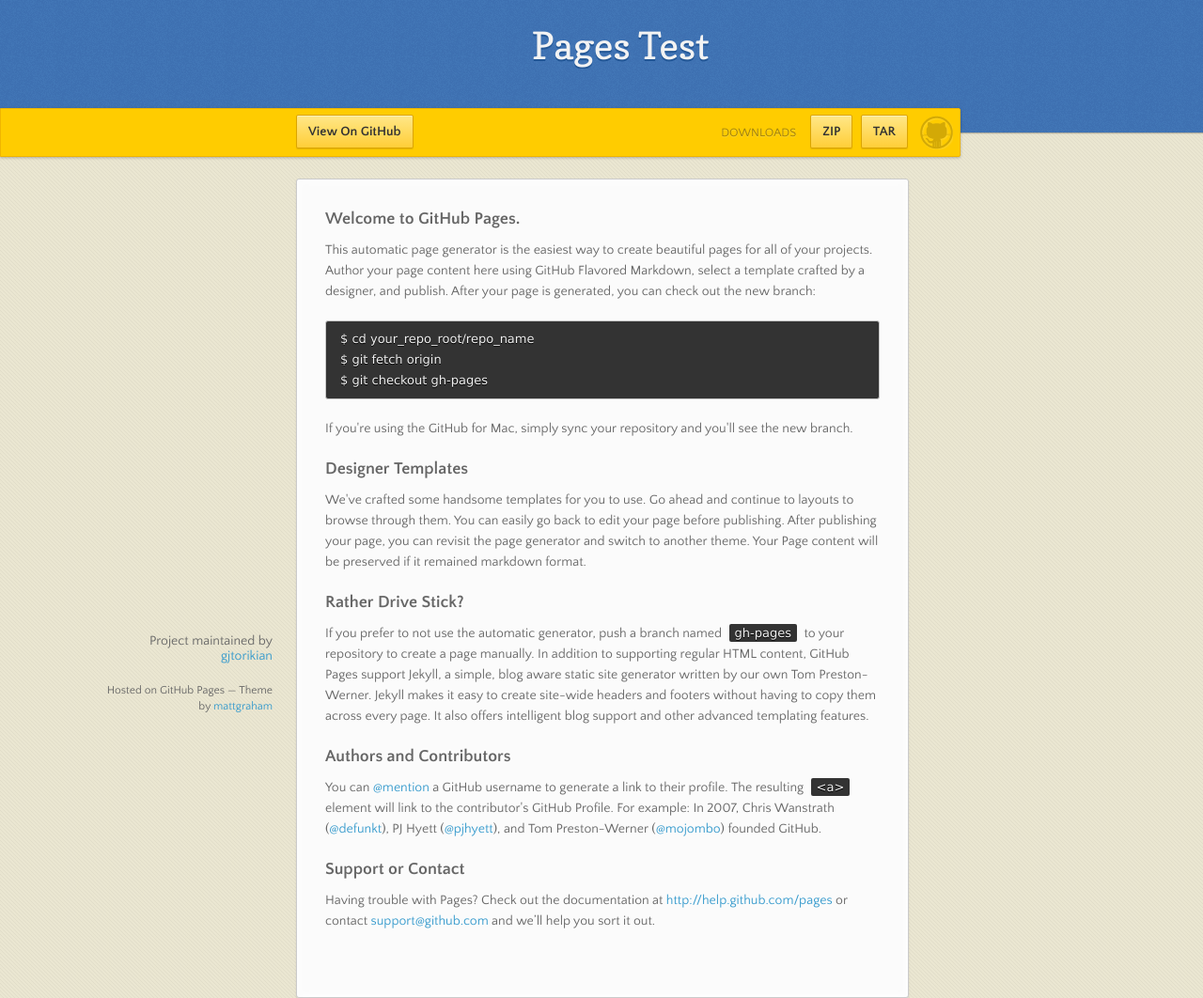
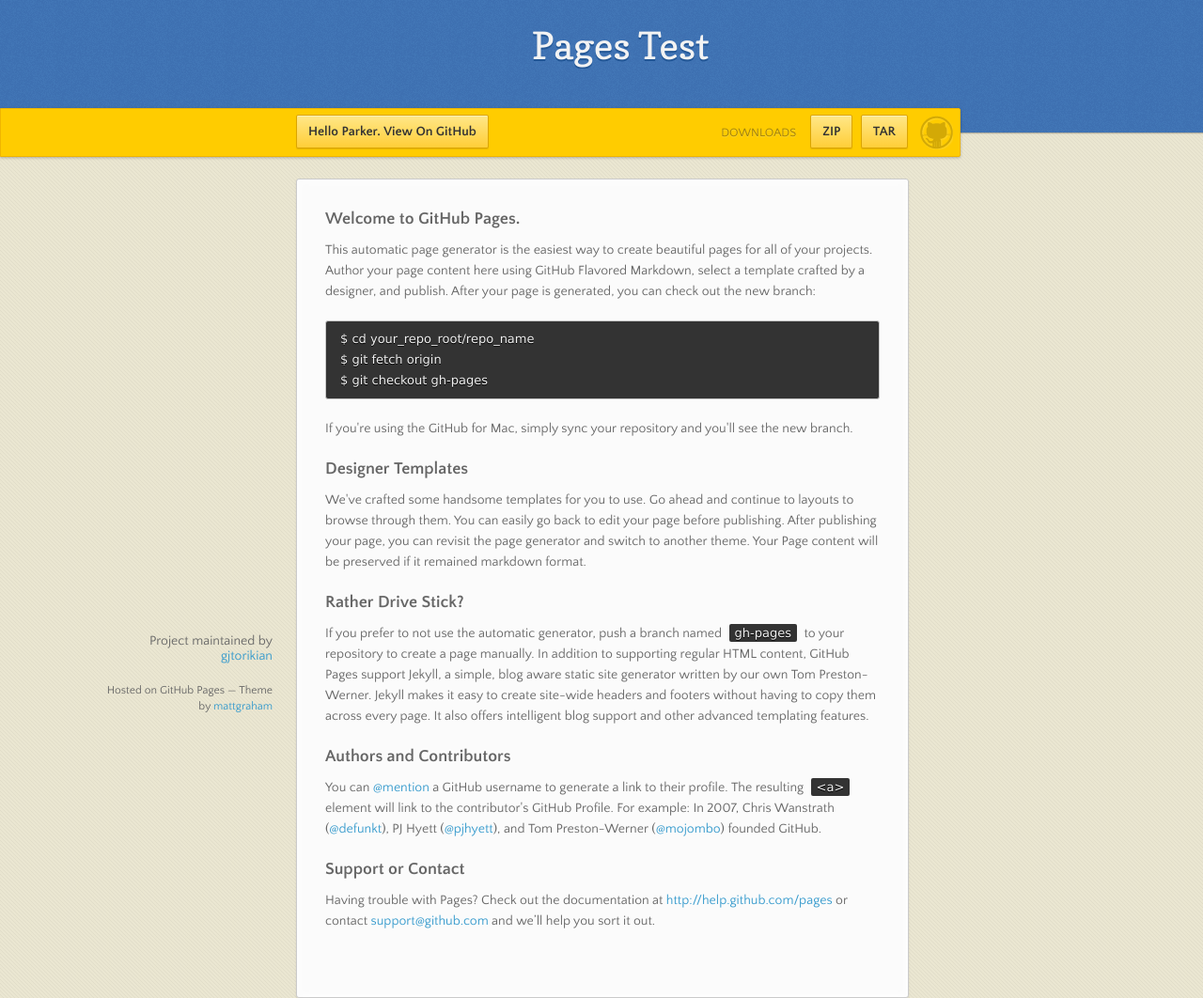
Before and after one commit to gjtorikian/pages-test, a plain HTML site: page index.html in a window 1280 px wide. Shown: the top 1062 px of the page at 94% size. Drawn offline with nearby package versions, Linux system fonts and the light colour scheme.

Commit message:
Update index.html

```diff
--- a/index.html
+++ b/index.html
@@ -24,7 +24,7 @@
       <div id="banner">
         <span id="logo"></span>
 
-        <a href="https://github.com/gjtorikian/pages-test" class="button fork"><strong>View On GitHub</strong></a>
+        <a href="https://github.com/gjtorikian/pages-test" class="button fork"><strong>Hello Parker. View On GitHub</strong></a>
         <div class="downloads">
           <span>Downloads</span>
           <ul>
```
